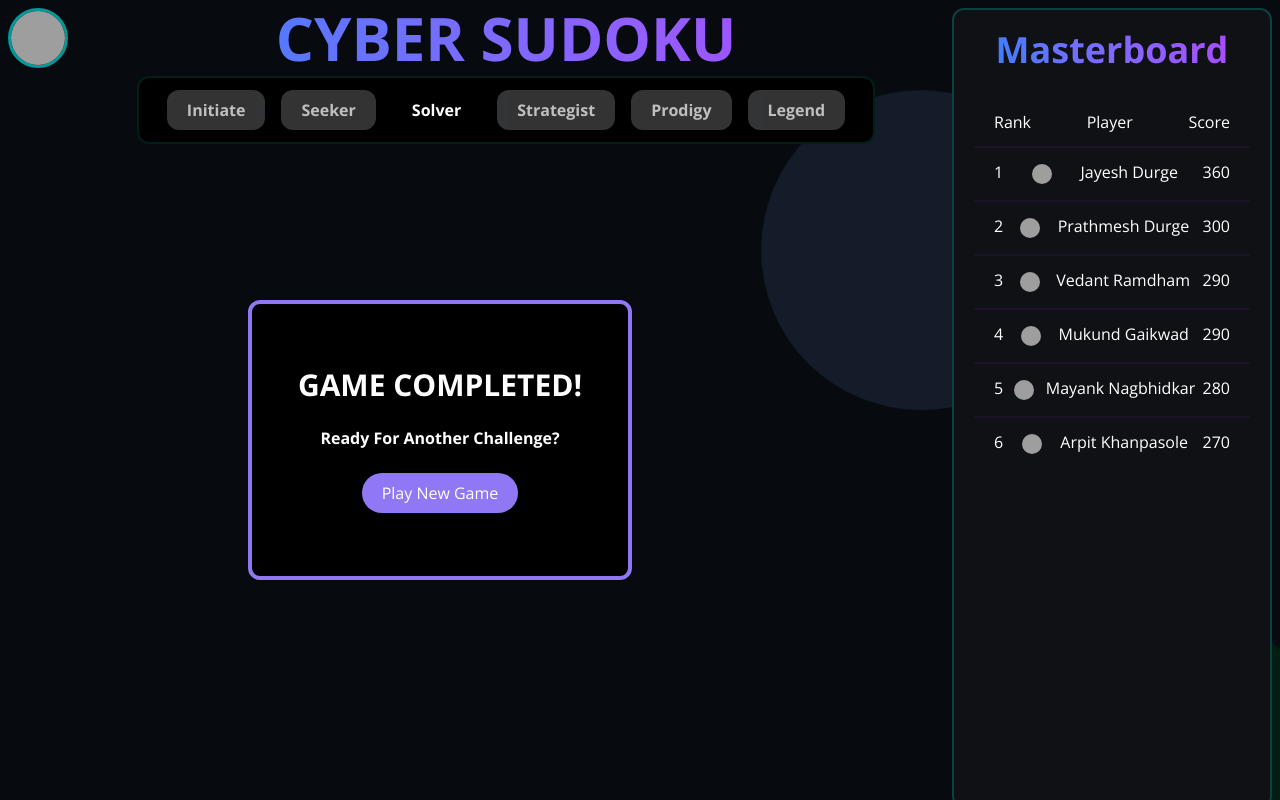
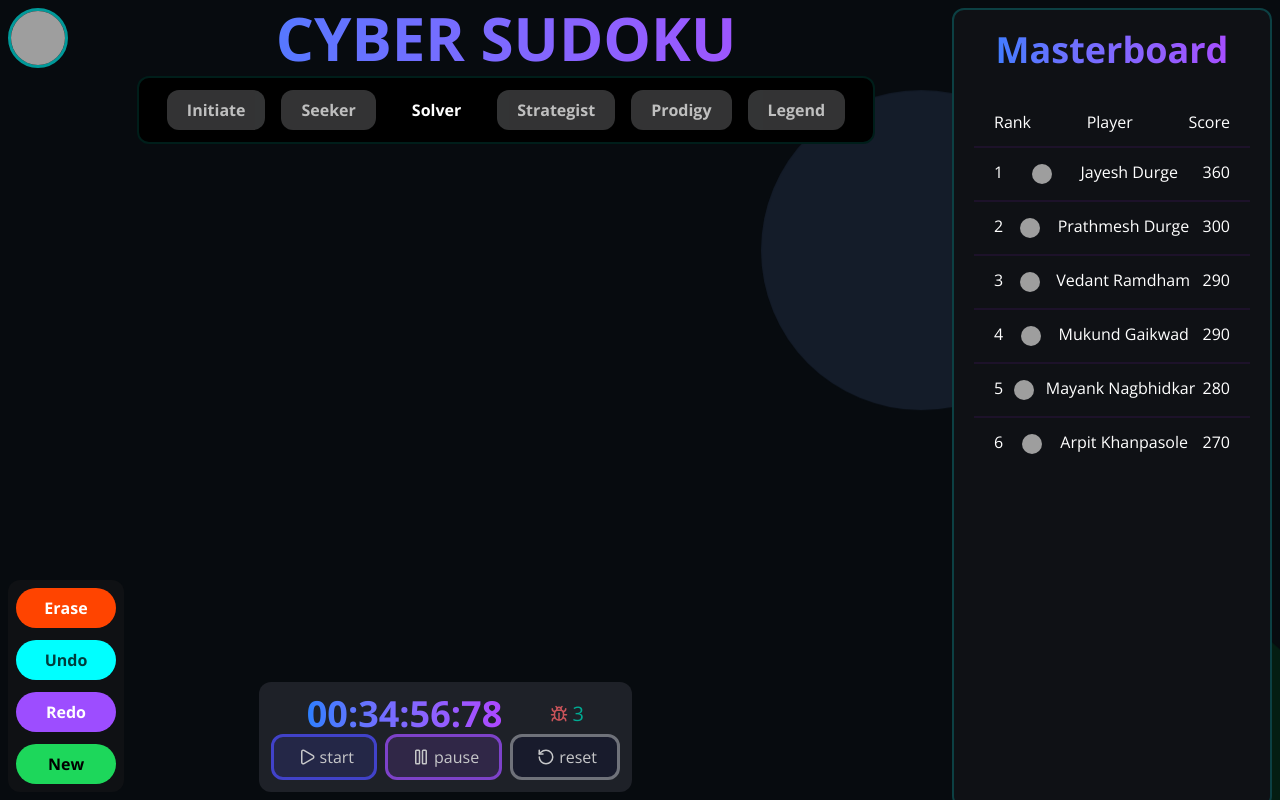
Before and after one commit to jayesh-durge/Sudoku-WebGame, a React (Vite) app: page / in a window 1280 px wide. Built offline with nearby package versions, Linux system fonts and the light colour scheme; grey boxes are pictures that could not be loaded.

Commit message:
controlSection and GamePage classes upgraded

```diff
--- a/src/components/AccessicibilityBar.jsx
+++ b/src/components/AccessicibilityBar.jsx
@@ -3,7 +3,7 @@ import Container from "./Container"
 import EditorButton from "./EditorButton"
 function AccessicibilityBar(){
     return (
-        <Container classname={"flex-col p-2 gap-3"}>
+        <Container classname={"flex-col p-2 gap-3 bg-[#0f1114]"}>
             <EditorButton text={"erase"} classname={"bg-[#ff4400] text-white"}/>
             <EditorButton text={"undo"} classname={"bg-[#00ffff] text-[#003d3d]"}/>
             <EditorButton text={"redo"} classname={"bg-[#9d4dff] text-white"}/>
--- a/src/components/ControlSection.jsx
+++ b/src/components/ControlSection.jsx
@@ -4,12 +4,12 @@ import GameControlButton from "./GameControlButton";
 import {Play,Pause,RotateCcw,Bug} from "lucide-react";
 function ControlSection(){
     return (
-        <Container classname={"flex-col p-3"}>
+        <Container classname={"flex-col p-3 bg-[#1e2128]"}>
             <div className="flex justify-evenly items-center">
                 <span className="bg-gradient-to-r from-blue-500 to-purple-500 bg-clip-text text-transparent font-bold text-4xl">00:34:56:78</span>
                 <span className="text-center flex text-xl items-center text-[#00ab93] "><Bug className="text-[#ca545a] w-4.5 mr-1 ml-3" />3</span>
             </div>
-            <div className="flex justify-evenly items-center gap-1">
+            <div className="flex justify-evenly items-center gap-2">
                 <GameControlButton
                 text={"start"}
                 icon={<Play className="w-4.5 mx-1" /> }
--- a/src/pages/GamePage.jsx
+++ b/src/pages/GamePage.jsx
@@ -1,13 +1,13 @@
 import React,{useId} from "react";
-import {DifficultyButton,Container,GameOver} from "./../components"
+import {DifficultyButton,Container,GameOver,ControlSection,AccessicibilityBar} from "./../components"
 import {ProfilePage, ScoreBoard} from "./../pages"
 import {Flame} from "lucide-react"
 
 function GamePage(){
     let difficultyLevels=["Initiate","Seeker","Solver","Strategist","Prodigy","Legend"];
-    let whichPage="";
+    let whichPage=" ";
     let viewscoreBoard=true;
-    let gameover=true;
+    let gameover=false;
     return (
         <div className="flex flex-col justify-between items-center w-screen h-screen">
             <header className="flex justify-between p-2 w-full h-full">
@@ -68,6 +68,10 @@ function GamePage(){
             <main className={`h-[70vh] absolute z-200 flex justify-center items-center transform translate-y-40 ${whichPage=="Profile"?"w-[50vw]":"-translate-x-50 w-[70vw]"}`}>
                 {gameover && <GameOver/>}
             </main>
+            <div className={`absolute z-100 w-[50vw] left-0 bottom-0 flex justify-between items-end px-2 pb-2 ${whichPage=="Profile" ? "justify-end transform translate-x-50":""}`}>
+                {whichPage!="Profile" && <AccessicibilityBar/>}
+                <ControlSection/>
+            </div>
         </div>
     )
 }
```
